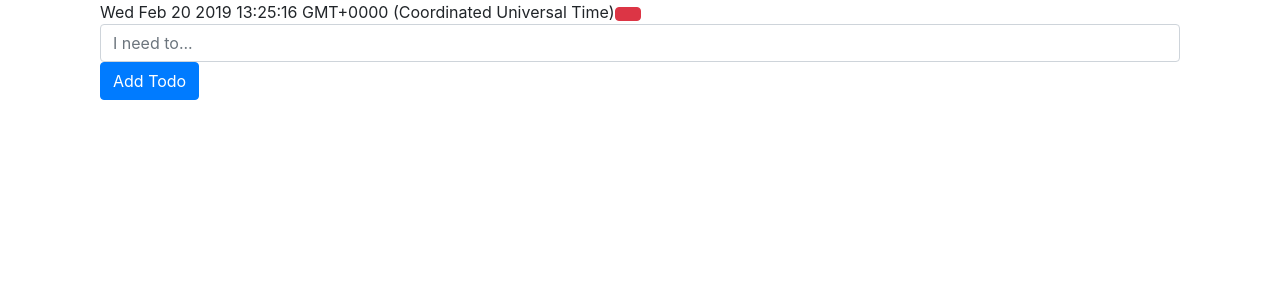
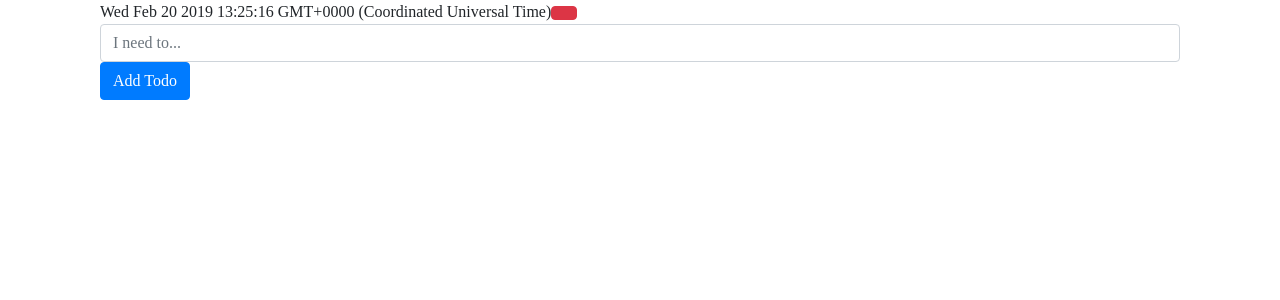
Before and after one commit to sajadabs/Todo-app-with-Vue.js-and-Vuex, a Vue app: page / in a window 1280 px wide. Shown: the top 300 px of the page. Built offline with nearby package versions, Linux system fonts and the light colour scheme; a web font is replaced by a local one.

Commit message:
add custom fonts

```diff
--- a/src/assets/css/app.css
+++ b/src/assets/css/app.css
@@ -0,0 +1,6 @@
+@import "../scss/_typo.scss";
+
+html ,body , #app{
+    font-family: IRANSans !important;
+    font-weight: normal !important;
+}
```
